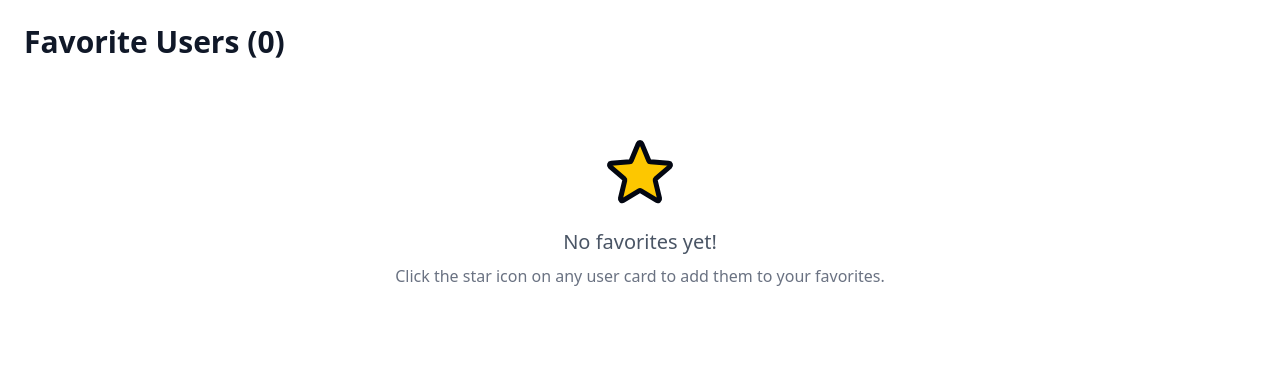
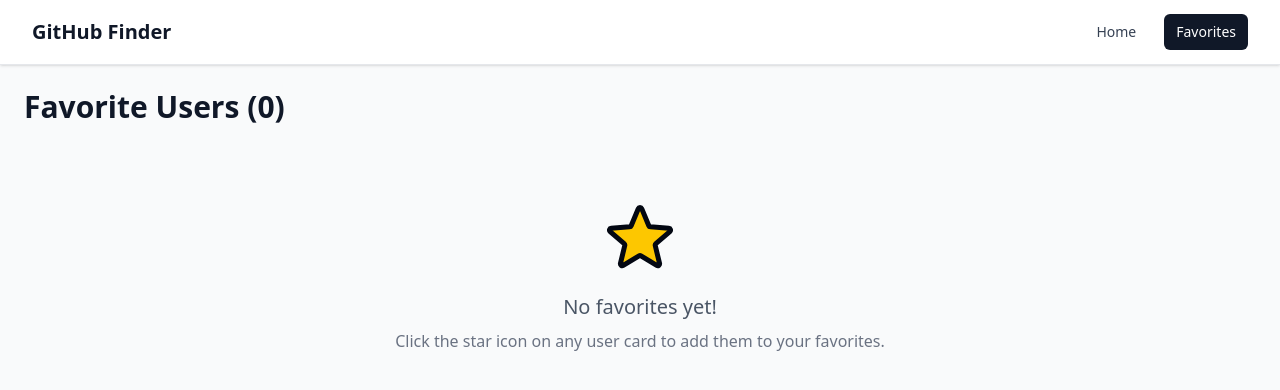
Before and after one commit to MohamedKhalifa11/github-finder, a React (Vite) app: page /favorites in a window 1280 px wide. Shown: the top 390 px of the page. Built offline with nearby package versions, Linux system fonts and the light colour scheme.

Commit message:
Add Navbar with favorites count

```diff
--- a/src/App.tsx
+++ b/src/App.tsx
@@ -1,12 +1,15 @@
 import { BrowserRouter } from "react-router";
 import "./App.css";
 import Routers from "./routes/Routers";
+import Navbar from "./components/Navbar";
 
 function App() {
   return (
     <BrowserRouter>
-      {/* <Navigation /> */}
-      <Routers />
+      <div className="min-h-screen bg-gray-50">
+        <Navbar />
+        <Routers />
+      </div>
     </BrowserRouter>
   );
 }
--- /dev/null
+++ b/src/components/Navbar.tsx
@@ -0,0 +1,52 @@
+import { Link, useLocation } from "react-router";
+import { useAppSelector } from "../hooks/redux";
+
+const Navbar = () => {
+  const location = useLocation();
+  const favoritesCount = useAppSelector(
+    (state) => state.favorites.favorites.length,
+  );
+
+  return (
+    <nav className="border-b border-gray-200 bg-white shadow-sm">
+      <div className="mx-auto max-w-7xl px-4 sm:px-6 lg:px-8">
+        <div className="flex h-16 justify-between">
+          <div className="flex items-center">
+            <h1 className="text-xl font-bold text-gray-900">GitHub Finder</h1>
+          </div>
+
+          <div className="flex items-center space-x-4">
+            <Link
+              to="/"
+              className={`rounded-md px-3 py-2 text-sm font-medium transition-colors ${
+                location.pathname === "/"
+                  ? "bg-gray-900 text-white"
+                  : "text-gray-700 hover:bg-gray-100 hover:text-gray-900"
+              }`}
+            >
+              Home
+            </Link>
+
+            <Link
+              to="/favorites"
+              className={`relative rounded-md px-3 py-2 text-sm font-medium transition-colors ${
+                location.pathname === "/favorites"
+                  ? "bg-gray-900 text-white"
+                  : "text-gray-700 hover:bg-gray-100 hover:text-gray-900"
+              }`}
+            >
+              Favorites
+              {favoritesCount > 0 && (
+                <span className="absolute -top-1 -right-1 flex h-5 w-5 items-center justify-center rounded-full bg-yellow-400 text-xs font-bold text-gray-900">
+                  {favoritesCount}
+                </span>
+              )}
+            </Link>
+          </div>
+        </div>
+      </div>
+    </nav>
+  );
+};
+
+export default Navbar;
```
